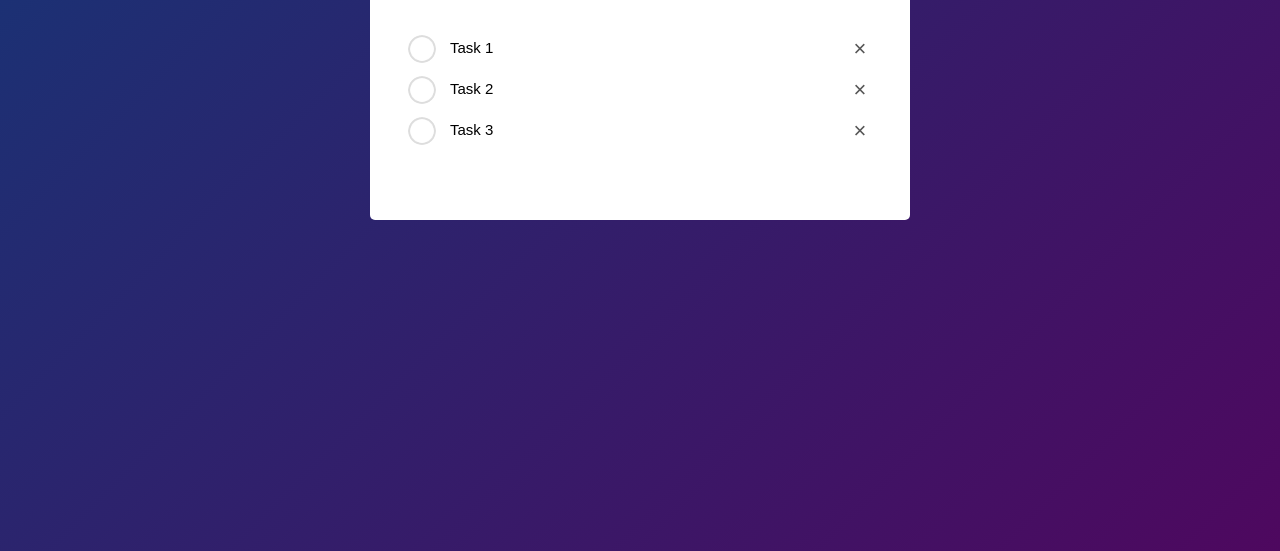
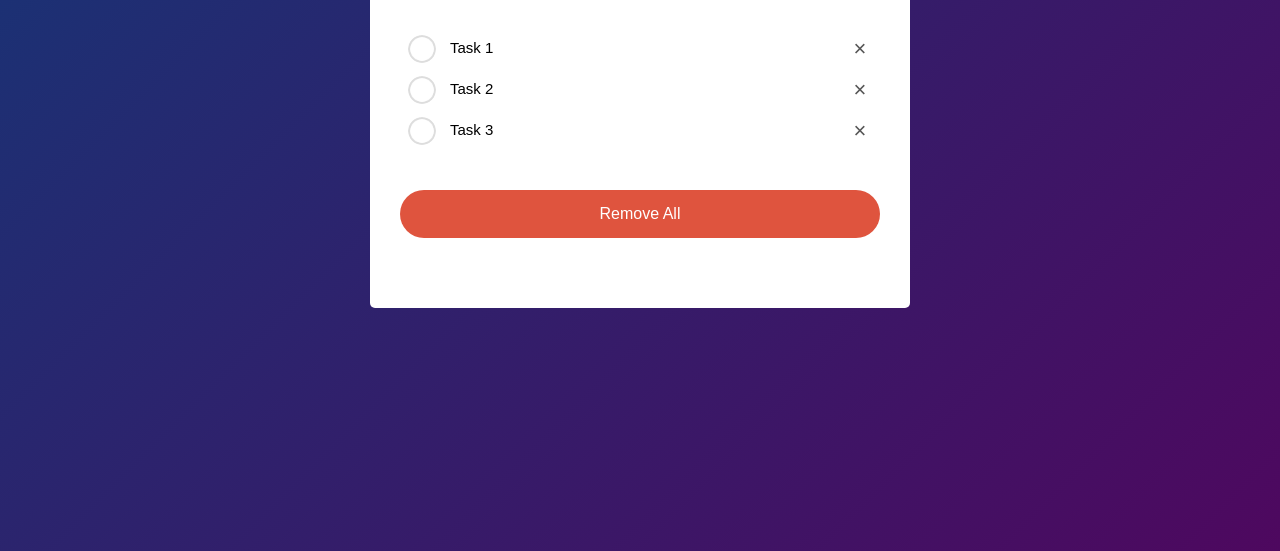
Before and after one commit to Abbas-Aljuaifari/To-Do-List, a plain HTML site: page index.html in a window 1280 px wide. Shown: the part 249-800 px from the top of the page. Drawn offline with Linux system fonts and the light colour scheme.

Commit message:
Adding some more code to the structure

```diff
--- a/index.html
+++ b/index.html
@@ -30,6 +30,9 @@
           <li>task 2</li>
           <li>task 3</li> -->
         </ul>
+        <div class="remove-button">
+          <button class="Remove-btn">Remove All</button>
+        </div>
       </div>
     </div>
     <script src="script.js"></script>
--- a/script.js
+++ b/script.js
@@ -4,7 +4,7 @@ const lscontaner = document.getElementById("ls-contaner");
 const tasks = [
   {
     description: "Task 1",
-    completed: false,
+    completed: true,
     index: 1,
   },
   {
@@ -14,7 +14,7 @@ const tasks = [
   },
   {
     description: "Task 3",
-    completed: false,
+    completed: true,
     index: 3,
   },
 ];
--- a/style.css
+++ b/style.css
@@ -40,7 +40,7 @@
   border-radius: 30px;
   padding-left: 20px;
   margin-bottom: 30px;
-  transition: background-color 0.6s ease-in-out;
+  transition: background-color 0.5s ease-in-out;
 }
 
 .row:hover {
@@ -65,7 +65,7 @@
   padding: 15px 50px;
   cursor: pointer;
   border-radius: 30px;
-  transition: background-color 0.6s ease-in-out;
+  transition: background-color 0.4s ease-in-out;
 }
 
 .add-btn:hover {
@@ -117,4 +117,23 @@
 
 .list-contaner li span:hover {
   background: #edeef0;
+  transition: background-color 0.6s ease-in-out;
 }
+
+.Remove-btn {
+  border: none;
+  outline: none;
+  background-color: #df543e;
+  color: #fff;
+  font-size: 16px;
+  padding: 15px 50px;
+  cursor: pointer;
+  border-radius: 30px;
+  transition: background-color 0.4s ease-in-out;
+  width: 100%;
+  margin-top: 40px;
+}
+
+.Remove-btn:hover {
+  background-color: #ffd8ac;
+}
```
